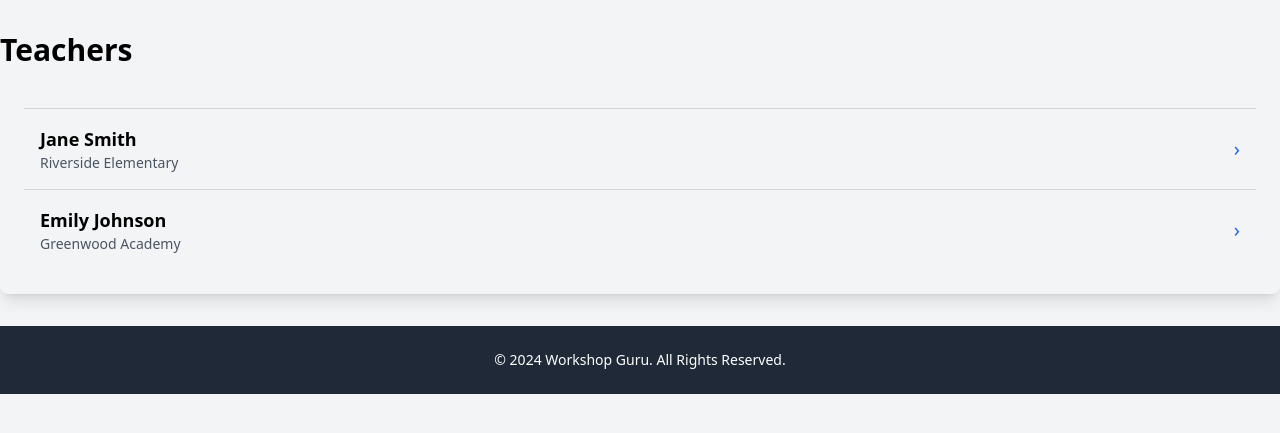
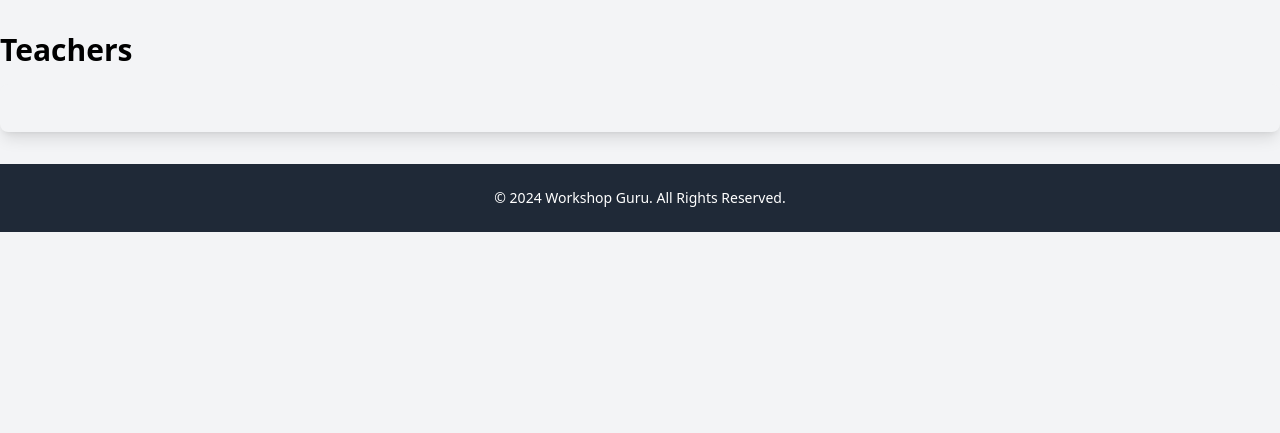
Before and after one commit to yohanajocelyn/afl3webdev, a Laravel app: page /teacherslist in a window 1280 px wide. Shown: the part 124-557 px from the top of the page. Run offline with Laravel 12, Linux system fonts and the light colour scheme; data that the repository does not hold is empty; style sheets or scripts are compiled from the project's sources.

Commit message:
Update teachers.blade.php

```diff
--- a/resources/views/teachers.blade.php
+++ b/resources/views/teachers.blade.php
@@ -20,28 +20,6 @@
                     @endforeach
 
                 </li>
-                <li>
-                    <a href="#" class=" p-4 hover:bg-blue-50 flex justify-between items-center">
-                        <div>
-                            <p class="text-lg font-bold">Jane Smith</p>
-                            <p class="text-sm text-gray-600">Riverside Elementary</p>
-                        </div>
-                        <div class="text-blue-600 text-xl">
-                            &#8250;
-                        </div>
-                    </a>
-                </li>
-                <li>
-                    <a href="#" class="p-4 hover:bg-blue-50 flex justify-between items-center">
-                        <div>
-                            <p class="text-lg font-bold">Emily Johnson</p>
-                            <p class="text-sm text-gray-600">Greenwood Academy</p>
-                        </div>
-                        <div class="text-blue-600 text-xl">
-                            &#8250;
-                        </div>
-                    </a>
-                </li>
             </ul>
         </div>
     </div>
```
